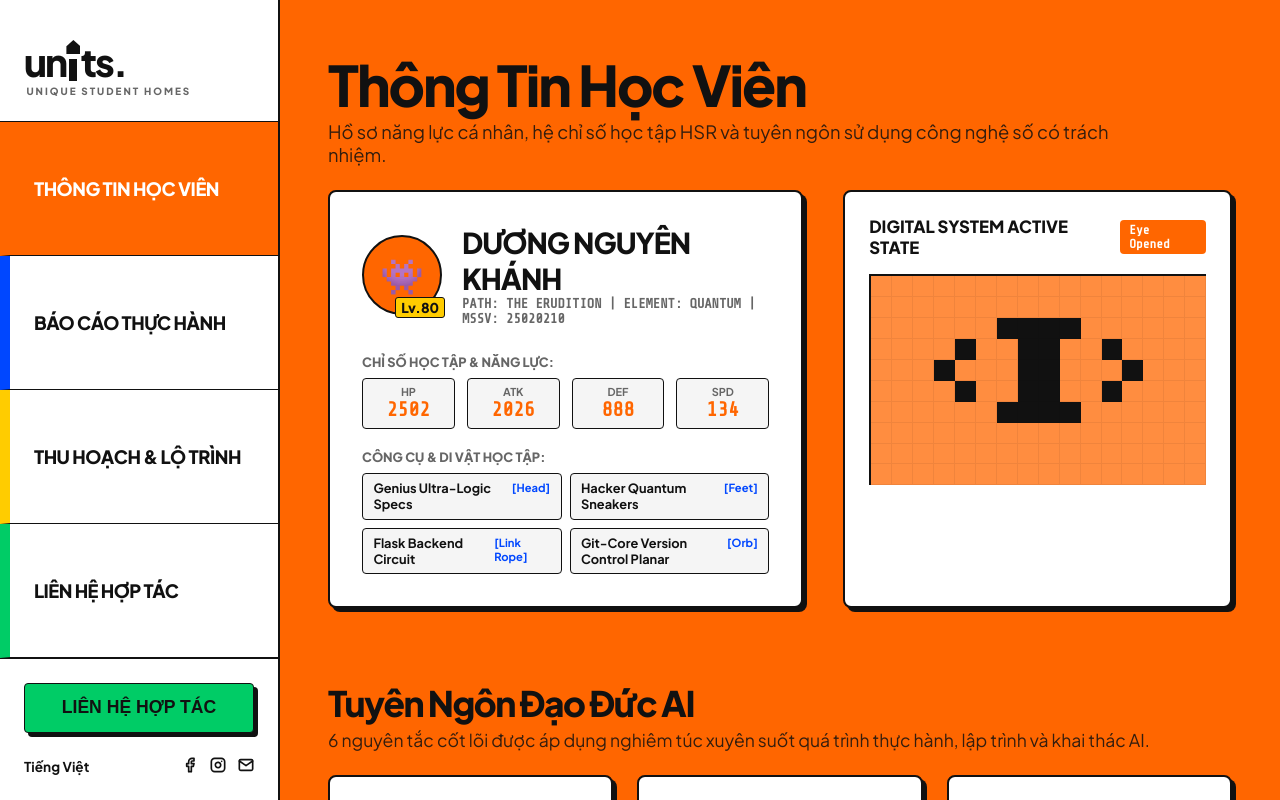
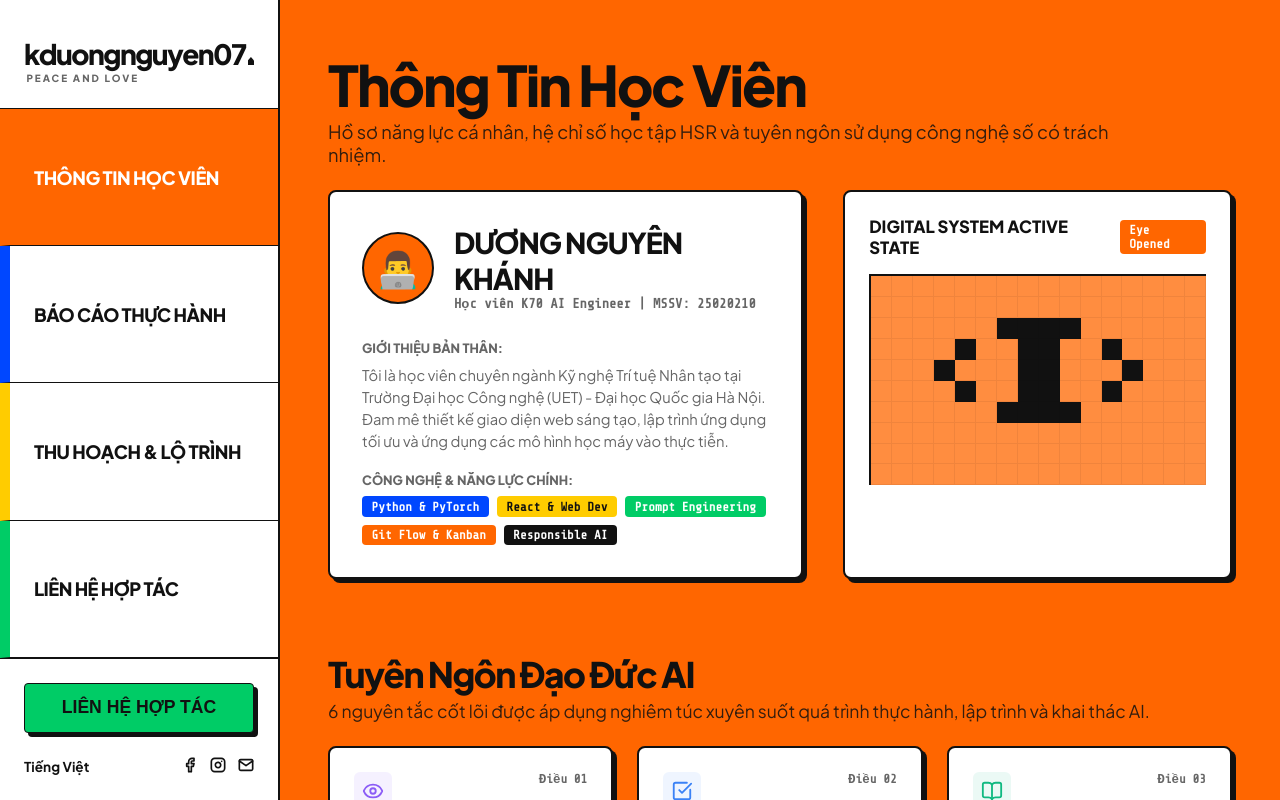
Before and after one commit to kduongnguyen07/my-portfolio, a React (Vite) app in the folder my-portfolio/: page / in a window 1280 px wide. Both pictures are taken after a click on the element "THÔNG TIN HỌC VIÊN". Built offline with nearby package versions, Linux system fonts and the light colour scheme.

Commit message:
Change wordmark logo to kduongnguyen07, subtitle to peace and love, and remove RPG game stats

```diff
--- a/my-portfolio/src/components/CommunityView.jsx
+++ b/my-portfolio/src/components/CommunityView.jsx
@@ -81,24 +81,7 @@ export default function CommunityView() {
     }
   }
 
-  const stats = [
-    { name: 'HP (Mã nguồn)', value: '2502' },
-    { name: 'ATK (Tư duy)', value: '2026' },
-    { name: 'DEF (Bảo mật)', value: '888' },
-    { name: 'SPD (Tốc độ)', value: '134' }
-  ];
 
-  const paths = [
-    { name: 'The Erudition (Tri Thức)', tier: 'Gold', detail: 'Tối đa hoá tư duy hệ thống và thuật toán AI nâng cao.' },
-    { name: 'The Nihility (Hư Vô)', tier: 'Silver', detail: 'Bẻ khóa logic, giải mã firewall và khai thác dữ liệu.' }
-  ];
-
-  const relics = [
-    { name: 'Genius Ultra-Logic Specs', slot: 'Head' },
-    { name: 'Hacker Quantum Sneakers', slot: 'Feet' },
-    { name: 'Flask Backend Circuit', slot: 'Link Rope' },
-    { name: 'Git-Core Version Control Planar', slot: 'Orb' }
-  ];
 
   const principles = [
     {
@@ -187,8 +170,8 @@ export default function CommunityView() {
               {/* Profile Avatar */}
               <div style={{
                 position: 'relative',
-                width: '80px',
-                height: '80px',
+                width: '72px',
+                height: '72px',
                 borderRadius: '50%',
                 border: '2.5px solid var(--text-main)',
                 background: 'var(--color-orange)',
@@ -197,19 +180,7 @@ export default function CommunityView() {
                 justifyContent: 'center',
                 flexShrink: 0
               }}>
-                <span style={{ fontSize: '2.2rem' }}>👾</span>
-                <div style={{
-                  position: 'absolute',
-                  bottom: '-5px',
-                  right: '-5px',
-                  background: 'var(--color-yellow)',
-                  color: 'var(--text-main)',
-                  fontSize: '0.85rem',
-                  fontWeight: 900,
-                  padding: '1px 5px',
-                  borderRadius: '3px',
-                  border: '1.5px solid var(--text-main)'
-                }}>Lv.80</div>
+                <span style={{ fontSize: '2.2rem' }}>👨‍💻</span>
               </div>
 
               <div>
@@ -217,34 +188,28 @@ export default function CommunityView() {
                   Dương Nguyên Khánh
                 </h2>
                 <p style={{ color: 'var(--text-muted)', fontSize: '0.85rem', fontFamily: 'var(--font-mono)', fontWeight: 700 }}>
-                  PATH: THE ERUDITION | ELEMENT: QUANTUM | MSSV: 25020210
+                  Học viên K70 AI Engineer | MSSV: 25020210
                 </p>
               </div>
             </div>
 
-            {/* HP, ATK, DEF, SPD values */}
+            {/* Academic Bio */}
             <div style={{ display: 'flex', flexDirection: 'column', gap: '0.5rem', marginTop: '0.5rem' }}>
-              <div style={{ fontWeight: 800, fontSize: '0.8rem', textTransform: 'uppercase', color: 'var(--text-muted)' }}>Chỉ Số Học Tập & Năng Lực:</div>
-              <div style={{ display: 'grid', gridTemplateColumns: 'repeat(4, 1fr)', gap: '0.75rem' }}>
-                {stats.map(s => (
-                  <div key={s.name} style={{ display: 'flex', flexDirection: 'column', alignItems: 'center', padding: '0.4rem', background: '#f5f5f5', border: '1.5px solid var(--text-main)', borderRadius: '4px' }}>
-                    <span style={{ fontSize: '0.68rem', fontWeight: 700, color: 'var(--text-muted)' }}>{s.name.split(' ')[0]}</span>
-                    <span style={{ fontSize: '1.25rem', fontWeight: 900, color: 'var(--color-orange)', fontFamily: 'var(--font-mono)' }}>{s.value}</span>
-                  </div>
-                ))}
-              </div>
+              <div style={{ fontWeight: 800, fontSize: '0.8rem', textTransform: 'uppercase', color: 'var(--text-muted)' }}>Giới thiệu bản thân:</div>
+              <p style={{ fontSize: '0.92rem', lineHeight: 1.5, color: 'var(--text-muted)' }}>
+                Tôi là học viên chuyên ngành Kỹ nghệ Trí tuệ Nhân tạo tại Trường Đại học Công nghệ (UET) - Đại học Quốc gia Hà Nội. Đam mê thiết kế giao diện web sáng tạo, lập trình ứng dụng tối ưu và ứng dụng các mô hình học máy vào thực tiễn.
+              </p>
             </div>
 
-            {/* Relics tools list */}
+            {/* Skills / Key Stack */}
             <div style={{ display: 'flex', flexDirection: 'column', gap: '0.5rem' }}>
-              <div style={{ fontWeight: 800, fontSize: '0.8rem', textTransform: 'uppercase', color: 'var(--text-muted)' }}>Công Cụ & Di Vật Học Tập:</div>
-              <div style={{ display: 'grid', gridTemplateColumns: 'repeat(2, 1fr)', gap: '0.5rem' }}>
-                {relics.map((r, idx) => (
-                  <div key={idx} style={{ display: 'flex', justifyContent: 'space-between', padding: '0.4rem 0.65rem', background: '#f5f5f5', border: '1px solid var(--text-main)', borderRadius: '4px', fontSize: '0.8rem', fontWeight: 700 }}>
-                    <span>{r.name}</span>
-                    <span style={{ color: 'var(--color-blue)', fontSize: '0.7rem' }}>[{r.slot}]</span>
-                  </div>
-                ))}
+              <div style={{ fontWeight: 800, fontSize: '0.8rem', textTransform: 'uppercase', color: 'var(--text-muted)' }}>Công nghệ & Năng lực chính:</div>
+              <div className="tag-list">
+                <span className="tag-item" style={{ background: 'var(--color-blue)', color: '#ffffff', border: 'none' }}>Python & PyTorch</span>
+                <span className="tag-item" style={{ background: 'var(--color-yellow)', color: 'var(--text-main)', border: 'none' }}>React & Web Dev</span>
+                <span className="tag-item" style={{ background: 'var(--color-green)', color: '#ffffff', border: 'none' }}>Prompt Engineering</span>
+                <span className="tag-item" style={{ background: 'var(--color-orange)', color: '#ffffff', border: 'none' }}>Git Flow & Kanban</span>
+                <span className="tag-item" style={{ background: '#111111', color: '#ffffff', border: 'none' }}>Responsible AI</span>
               </div>
             </div>
 
--- a/my-portfolio/src/components/IntroScreen.jsx
+++ b/my-portfolio/src/components/IntroScreen.jsx
@@ -40,22 +40,20 @@ export default function IntroScreen({ onComplete }) {
   };
 
   if (step === 0) {
-    // Initial: small blue house
-    houseStyle.transform = 'translate(0, 0) scale(1) rotate(0deg)';
+    // Initial: small blue house centered by translation offset
+    houseStyle.transform = 'translate(-190px, 0px) scale(1) rotate(0deg)';
   } else if (step === 1) {
-    // Spin & scale up
-    houseStyle.transform = 'translate(0, -20px) scale(3.5) rotate(180deg)';
+    // Spin & scale up in center
+    houseStyle.transform = 'translate(-190px, -20px) scale(3.5) rotate(180deg)';
     houseStyle.fill = '#0047ff';
   } else if (step === 2) {
-    // Color shift to yellow
-    houseStyle.transform = 'translate(0, -20px) scale(3.5) rotate(180deg)';
+    // Color shift to yellow in center
+    houseStyle.transform = 'translate(-190px, -20px) scale(3.5) rotate(180deg)';
     houseStyle.fill = '#ffcc00';
     houseStyle.transition = 'fill 0.6s ease, transform 0.8s cubic-bezier(0.25, 1, 0.5, 1)';
   } else {
-    // Step 3 & 4: Shrink and slide to the 'i' dot position in "units."
-    // The "i" dot is offset to the left of the center.
-    // Let's position it precisely: offset x = -13px, y = -14px relative to center logo baseline
-    houseStyle.transform = 'translate(-6px, -15px) scale(0.6) rotate(360deg)';
+    // Step 3 & 4: Shrink and slide next to kduongnguyen07 (as the period dot)
+    houseStyle.transform = 'translate(-6px, -6px) scale(0.35) rotate(360deg)';
     houseStyle.fill = '#111111';
     houseStyle.transition = 'all 0.7s cubic-bezier(0.25, 1, 0.5, 1)';
   }
@@ -86,15 +84,15 @@ export default function IntroScreen({ onComplete }) {
             alignItems: 'flex-end',
             height: '90px',
             position: 'relative',
-            fontSize: '5rem',
+            fontSize: '3.6rem', // adjusted size for kduongnguyen07
             fontWeight: 800,
             color: '#111111',
-            letterSpacing: '-4px',
+            letterSpacing: '-2.5px',
             fontFamily: 'var(--font-sans)',
             lineHeight: 1
           }}
         >
-          {/* Letters "un" - Fades in at step 3 */}
+          {/* Letters "kduongnguyen07" - Fades in at step 3 */}
           <span
             style={{
               opacity: step >= 3 ? 1 : 0,
@@ -102,10 +100,10 @@ export default function IntroScreen({ onComplete }) {
               transition: 'opacity 0.5s ease 0.1s, transform 0.5s ease 0.1s'
             }}
           >
-            un
+            kduongnguyen07
           </span>
 
-          {/* The "i" block: has a stem (dot is our animated house!) */}
+          {/* The period dot (our animated house!) */}
           <div style={{ position: 'relative', width: '22px', height: '100%', display: 'flex', justifyContent: 'center' }}>
 
             {/* The House Dot */}
@@ -126,33 +124,7 @@ export default function IntroScreen({ onComplete }) {
                 <path d="M 25 5 L 45 22 L 45 45 L 5 45 L 5 22 Z" />
               </svg>
             </div>
-
-            {/* The "i" Stem - Fades in at step 3 */}
-            <div
-              style={{
-                width: '12px',
-                height: '42px',
-                background: '#111111',
-                position: 'absolute',
-                bottom: '10px',
-                opacity: step >= 3 ? 1 : 0,
-                transform: step >= 3 ? 'scaleY(1)' : 'scaleY(0)',
-                transformOrigin: 'bottom',
-                transition: 'opacity 0.4s ease 0.2s, transform 0.4s ease 0.2s'
-              }}
-            />
           </div>
-
-          {/* Letters "ts." - Fades in at step 3 */}
-          <span
-            style={{
-              opacity: step >= 3 ? 1 : 0,
-              transform: step >= 3 ? 'translateY(0)' : 'translateY(10px)',
-              transition: 'opacity 0.5s ease 0.3s, transform 0.5s ease 0.3s'
-            }}
-          >
-            ts.
-          </span>
         </div>
 
         {/* Subtitle - Fades in at step 3 */}
@@ -171,7 +143,7 @@ export default function IntroScreen({ onComplete }) {
             textAlign: 'center'
           }}
         >
-          UNIQUE STUDENT HOMES
+          peace and love
         </div>
       </div>
     </div>
--- a/my-portfolio/src/components/Sidebar.jsx
+++ b/my-portfolio/src/components/Sidebar.jsx
@@ -12,16 +12,11 @@ export default function Sidebar({ activeTab, setActiveTab }) {
     <aside className="sidebar">
       {/* Logo Section */}
       <div className="sidebar-logo">
-        <div className="logo-container" onClick={() => setActiveTab('home')}>
-          <span className="logo-text">un</span>
-          {/* Stem of the 'i' */}
-          <div style={{ display: 'flex', flexDirection: 'column', alignItems: 'center', position: 'relative', width: '10px' }}>
-            <div className="logo-house-dot" />
-            <div style={{ width: '8px', height: '22px', background: '#111111' }} />
-          </div>
-          <span className="logo-text">ts.</span>
+        <div className="logo-container" onClick={() => setActiveTab('home')} style={{ display: 'flex', alignItems: 'flex-end', gap: '0.15rem' }}>
+          <span className="logo-text" style={{ fontSize: '1.75rem', letterSpacing: '-1.5px', textTransform: 'lowercase' }}>kduongnguyen07</span>
+          <div className="logo-house-dot" style={{ width: '8px', height: '8px', marginBottom: '3px' }} />
         </div>
-        <span className="logo-subtitle">Unique Student Homes</span>
+        <span className="logo-subtitle">peace and love</span>
       </div>
 
       {/* Stacked Tabs */}
```
